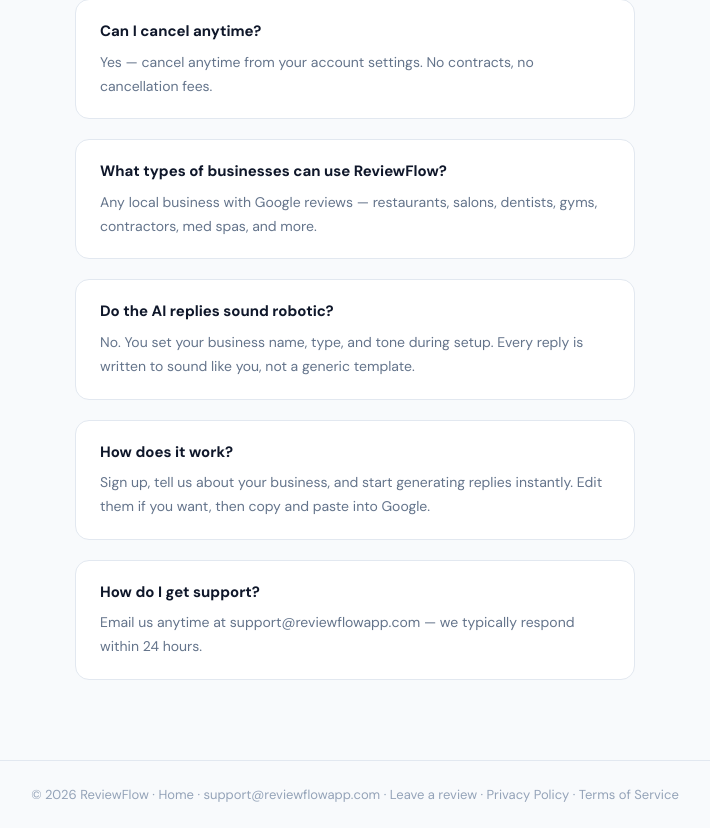
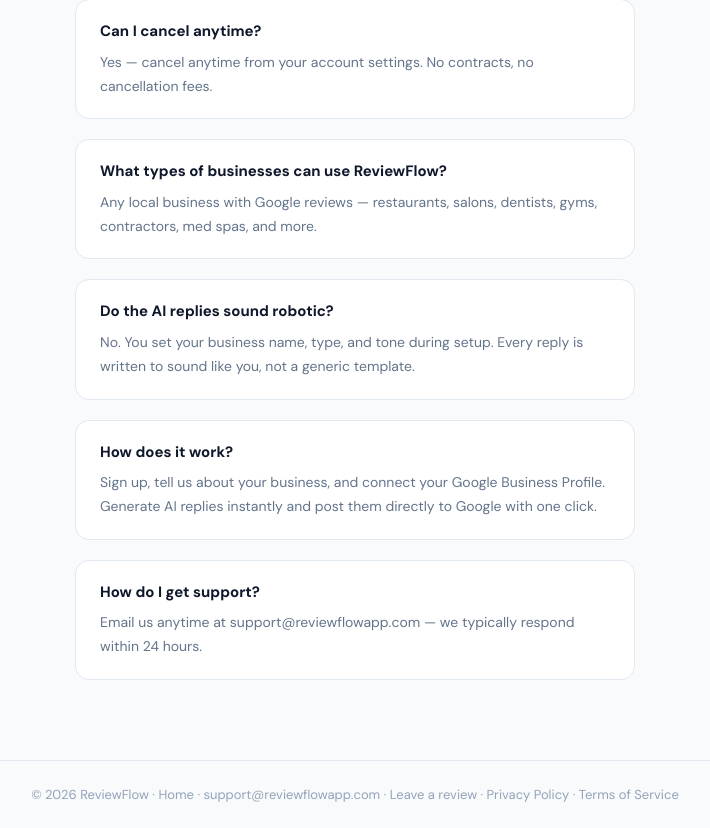
Before and after one commit to AmerC1990/reviewflow, a Next.js app: page /pricing in a window 1280 px wide. Shown: the part 1278-2106 px from the top of the page, without its empty margins (285-995 px from the left). Built offline with nearby package versions, Linux system fonts and the light colour scheme.

Commit message:
update how it works copy to reflect direct posting

```diff
--- a/pages/pricing.js
+++ b/pages/pricing.js
@@ -108,7 +108,7 @@
             },
             {
               q: "How does it work?",
-              a: "Sign up, tell us about your business, and start generating replies instantly. Edit them if you want, then copy and paste into Google.",
+              a: "Sign up, tell us about your business, and connect your Google Business Profile. Generate AI replies instantly and post them directly to Google with one click.",
             },
             {
               q: "How do I get support?",
```
